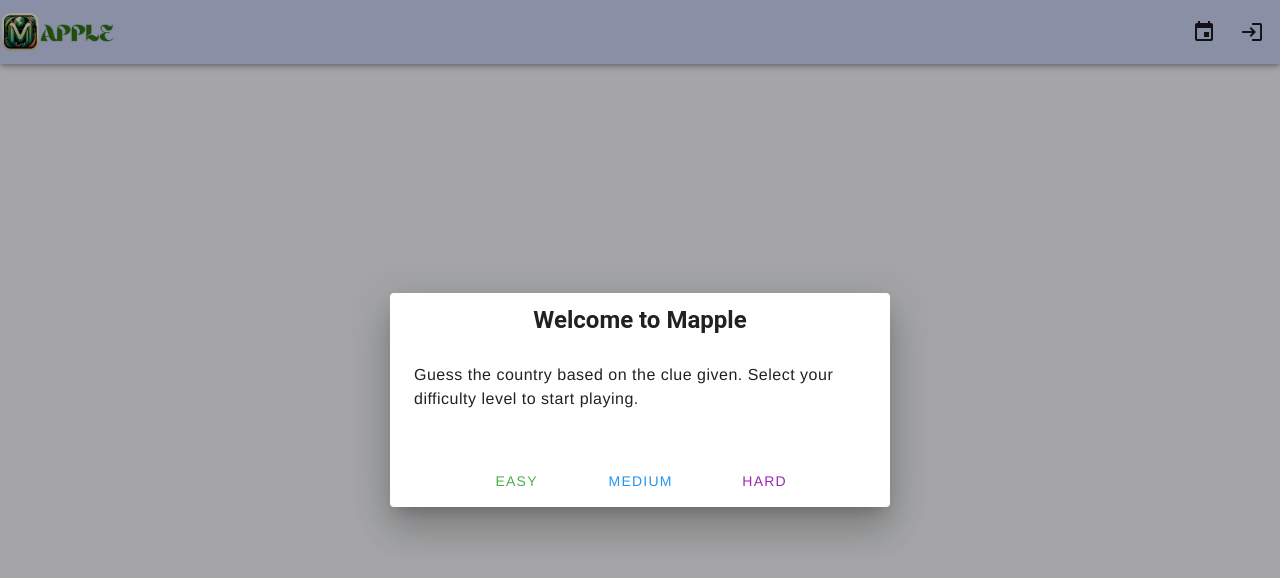
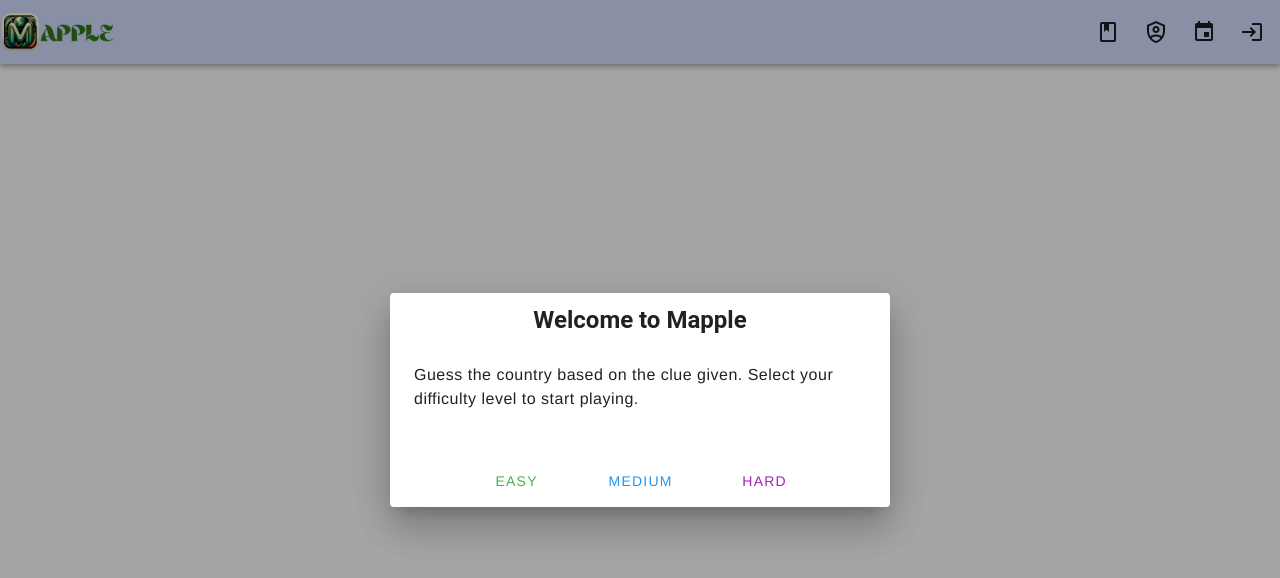
Before and after one commit to WuTangLan1/Mapple, a Vue app: page / in a window 1280 px wide. Shown: the top 578 px of the page. Built offline with nearby package versions, Linux system fonts and the light colour scheme; no server answers.

Commit message:
added links for privacy policy and tos modal

```diff
--- a/src/App.vue
+++ b/src/App.vue
@@ -72,21 +72,21 @@ export default {
     const showPrivacyModal = ref(false);
     const showToSModal = ref(false);
 
-    function openPrivacyModal() {
+    const openToSModal = () => {
+      showToSModal.value = true;
+    };
+
+    const closeToSModal = () => {
+      showToSModal.value = false;
+    };
+
+    const openPrivacyModal = () => {
       showPrivacyModal.value = true;
-    }
+    };
 
-    function closePrivacyModal() {
+    const closePrivacyModal = () => {
       showPrivacyModal.value = false;
-    }
-
-    function openToSModal() {
-      showToSModal.value = true;
-    }
-
-    function closeToSModal() {
-      showToSModal.value = false;
-    }
+    };
 
     const showComingSoonModal = ref(false);
 
@@ -129,9 +129,9 @@ export default {
 <template>
   <v-app>
     <div id="app">
+      <top-header @auth-modal-open="openAuthModal" @coming-soon-modal-open="openComingSoonModal" @tos-modal-open="openToSModal" @privacy-modal-open="openPrivacyModal" />
       <start-modal @difficultySelected="setDifficulty" v-if="showStartModal"/>
       <auth-modal v-if="showAuthModal" @close-modal="closeAuthModal" />
-      <top-header @auth-modal-open="openAuthModal" @coming-soon-modal-open="openComingSoonModal"/>
       <div class="router-view-container">
         <router-view v-if="difficultySelected" @gameOver="handleGameOver"/>
       </div>
--- a/src/components/homedir/topheader.vue
+++ b/src/components/homedir/topheader.vue
@@ -1,11 +1,10 @@
-
 <!-- src\components\homedir\topheader.vue -->
 <script>
 import { useAuthStore } from '@/stores/useAuthStore';
 
 export default {
   name: 'TopHeader',
-  emits: ['auth-modal-open', 'coming-soon-modal-open'],
+  emits: ['auth-modal-open', 'coming-soon-modal-open', 'tos-modal-open', 'privacy-modal-open'],  // Added two more emits
   setup(props, { emit }) {
     const authStore = useAuthStore();
 
@@ -16,11 +15,20 @@ export default {
         emit('auth-modal-open');
       }
     }
+
     const openComingSoonModal = () => {
       emit('coming-soon-modal-open');
     }
 
-    return { authStore, handleAuthAction, openComingSoonModal };
+    const openToSModal = () => {
+      emit('tos-modal-open');
+    };
+
+    const openPrivacyModal = () => {
+      emit('privacy-modal-open');
+    };
+
+    return { authStore, handleAuthAction, openComingSoonModal, openToSModal, openPrivacyModal };
   }
 }
 </script>
@@ -30,6 +38,13 @@ export default {
     <img src="@/assets/images/logo/logo.png" alt="Mapple Logo" height="40" style="margin-right: auto;">
     <v-spacer></v-spacer>
 
+    <v-btn icon @click="openToSModal">
+      <v-icon>mdi-book-outline</v-icon>
+    </v-btn>
+    <v-btn icon @click="openPrivacyModal">
+      <v-icon>mdi-shield-account-outline</v-icon>
+    </v-btn>
+
     <v-btn icon @click="openComingSoonModal">
       <v-icon>mdi-calendar</v-icon>
     </v-btn>
@@ -38,7 +53,6 @@ export default {
     </v-btn>
   </v-app-bar>
 </template>
-
 
 <style scoped>
 .v-app-bar {
--- a/src/stores/useGameStore.js
+++ b/src/stores/useGameStore.js
@@ -4,7 +4,7 @@ import { defineStore } from 'pinia';
 
 export const useGameStore = defineStore('game', {
   state: () => ({
-    difficulty: null, // Initialize difficulty as null
+    difficulty: null,
   }),
   actions: {
     setDifficulty(level) {
--- a/src/views/homeView.vue
+++ b/src/views/homeView.vue
@@ -100,25 +100,12 @@ export default {
 .home-view {
   display: flex;
   flex-direction: column;
-  height: 100%;
-}
-prompt-container {
-  flex: 1 1 30%;
-  overflow: auto;
-  padding: 10px;
-}
-
-.map-container {
-  flex: 2 1 70%;
   overflow: hidden;
 }
 
-.router-view-container {
+.prompt-container, .map-container {
   flex: 1;
-  display: flex;
-  flex-direction: column;
-  margin-top: 64px;
-  overflow: hidden;
+  overflow: auto;
 }
 
 @media (max-width: 600px) {
@@ -130,5 +117,4 @@ prompt-container {
     flex: 1 1 50%;
   }
 }
-
 </style>
```
